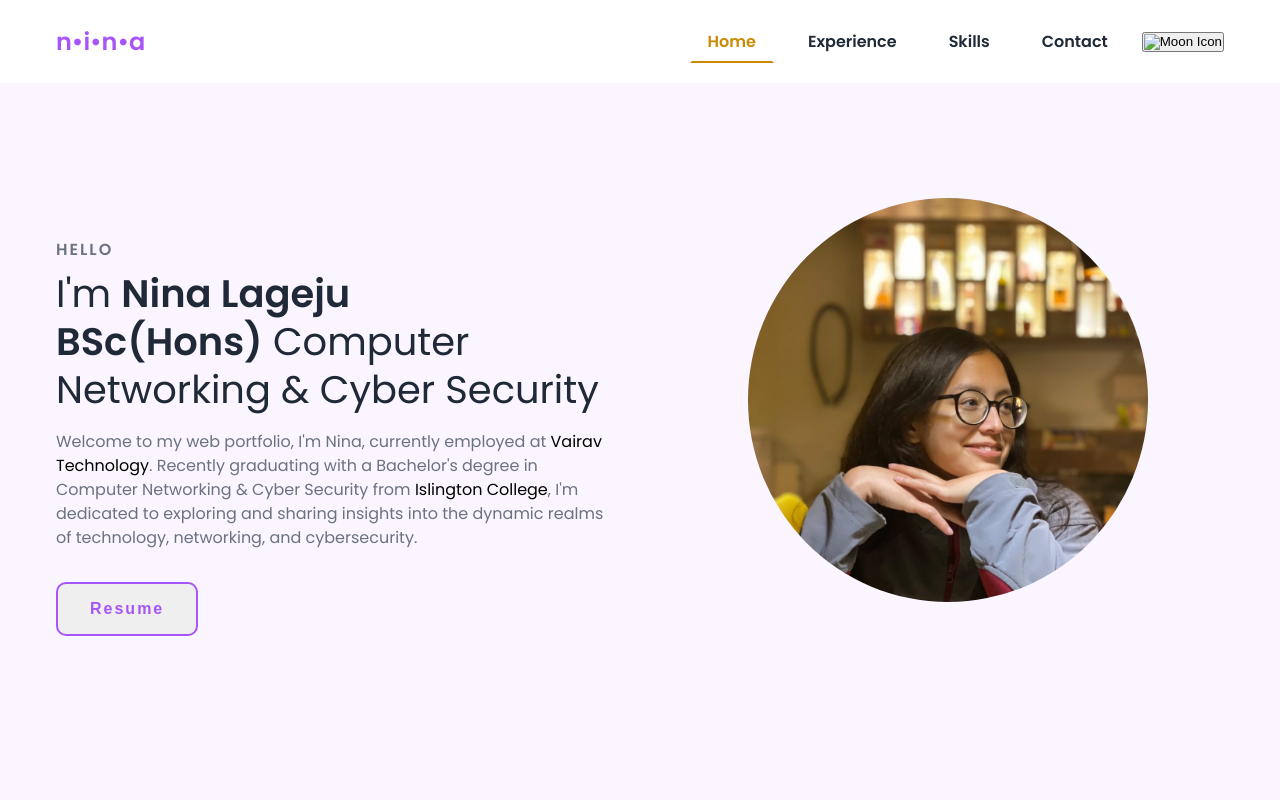
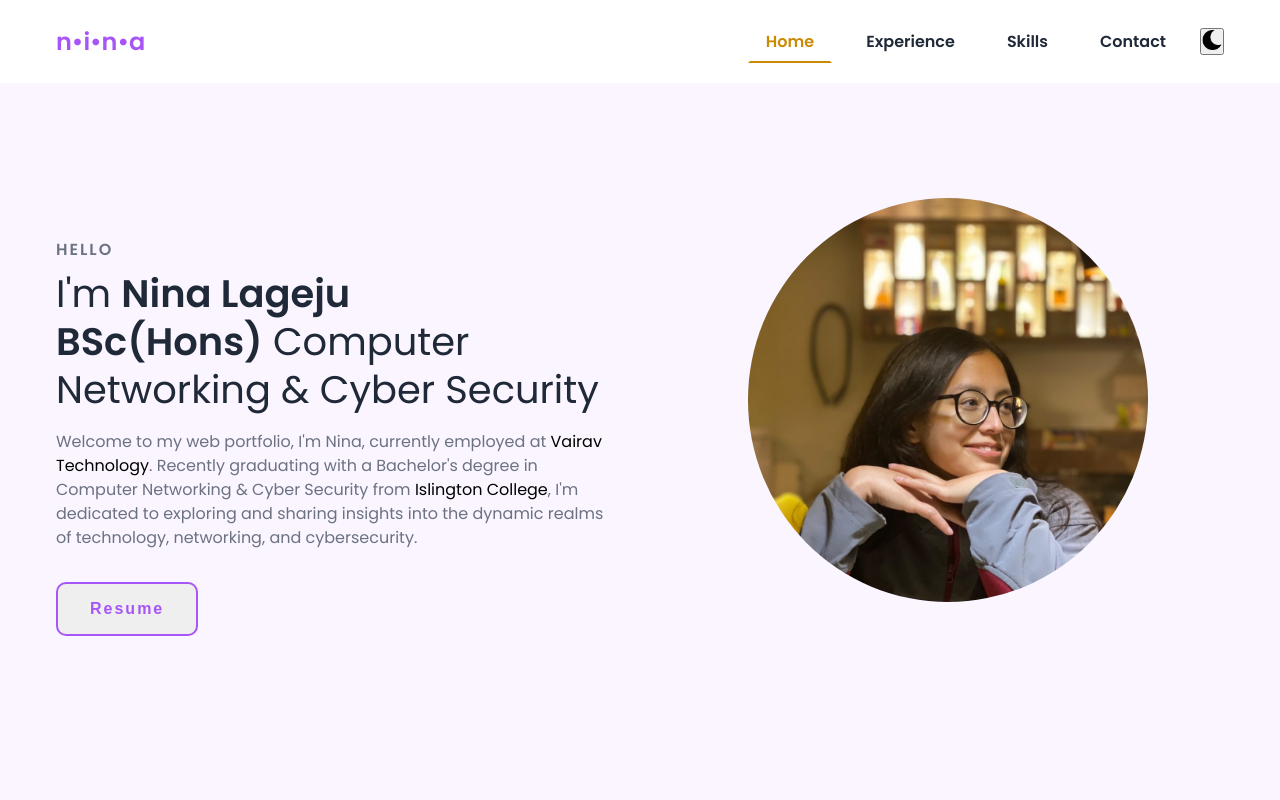
Before and after one commit to cycl0ps22/nene, a plain HTML site: page index.html in a window 1280 px wide. Shown: the top 800 px of the page. Drawn offline with nearby package versions, Linux system fonts and the light colour scheme.

Commit message:
Update index.html

```diff
--- a/index.html
+++ b/index.html
@@ -23,7 +23,7 @@
         <li><a href="#experience" id="experience-nav">Experience</a></li>
         <li><a href="#skills" id="skills-nav">Skills</a></li>
         <li><a href="#contact" id="contact-nav">Contact</a></li>
-	<button class="dark-mode-btn" id="dark-mode-btn">  <img class="moon" src="moon.png" alt="Moon Icon" id="moon-icon"></img><img class="sun" src="sun.png" alt="Sun Icon" id="sun-icon" /></button>
+	<button class="dark-mode-btn" id="dark-mode-btn">  <img class="moon" src="Img/moon.png" alt="Moon Icon" id="moon-icon"></img><img class="sun" src="Img/sun.png" alt="Sun Icon" id="sun-icon" /></button>
         </ul>
       </div>
     </nav>
```
